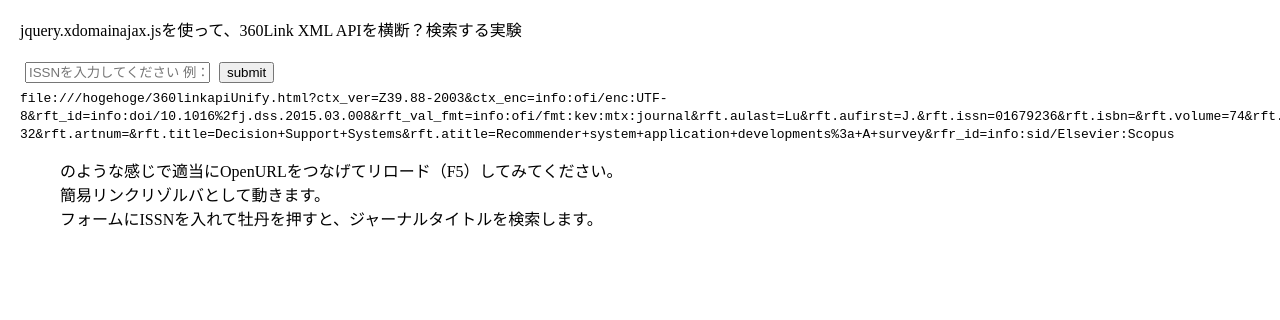
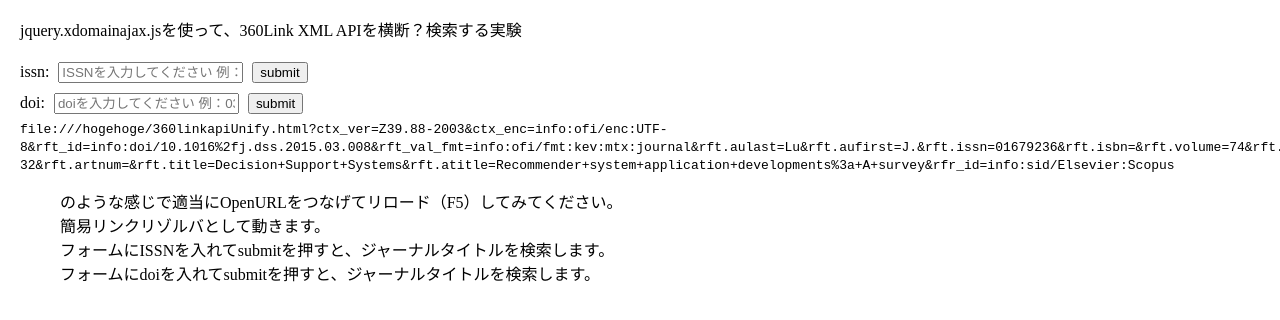
Before and after one commit to wonox/360linkunify, a plain HTML site: page 360linkapiUnify.html in a window 1280 px wide. Shown: the part 92-412 px from the top of the page. Drawn offline with nearby package versions, Linux system fonts and the light colour scheme.

Commit message:
insert doi

```diff
--- a/360linkapiUnify.html
+++ b/360linkapiUnify.html
@@ -26,8 +26,15 @@
 <p lang="en">Using the jquery.xdomainajax.js, across the 360Link XML API Something like Unified Search experiment</p>
 
 <form name="my-form" id="my-form" method="post" onsubmit="my1()" lang="code">
+  issn:
   <input type="text" name="my-text" id="my-text" placeholder="ISSNを入力してください 例：0387-8953" />
   <input type="button" value="submit" onclick="my1()">
+</form>
+
+<form name="my2-form" id="my2-form" method="post" onsubmit="my2()" lang="code">
+  doi:
+  <input type="text" name="my2-text" id="my2-text" placeholder="doiを入力してください 例：0387-8953" />
+  <input type="button" value="submit" onclick="my2()">
 </form>
 
 <code lang="code">
@@ -36,14 +43,15 @@
 
 <ul lang="en">
   <li>Please try to reload (F5) by connecting the appropriate OpenURL as above.
-  <li>When you press the button to put the ISSN to form, to find the journal title.</li>
+  <li>When you press the button to put the ISSN or DOI to form, to find the journal title.</li>
   <li>It works as a simple link resolver.</li>
 </ul>
 
 <ul lang="ja">
   <li lang="ja">  のような感じで適当にOpenURLをつなげてリロード（F5）してみてください。<br />
   簡易リンクリゾルバとして動きます。</li>
-  <li>フォームにISSNを入れて牡丹を押すと、ジャーナルタイトルを検索します。</li>
+  <li>フォームにISSNを入れてsubmitを押すと、ジャーナルタイトルを検索します。</li>
+  <li>フォームにdoiを入れてsubmitを押すと、ジャーナルタイトルを検索します。</li>
 </ul>
 
 </div>
```
